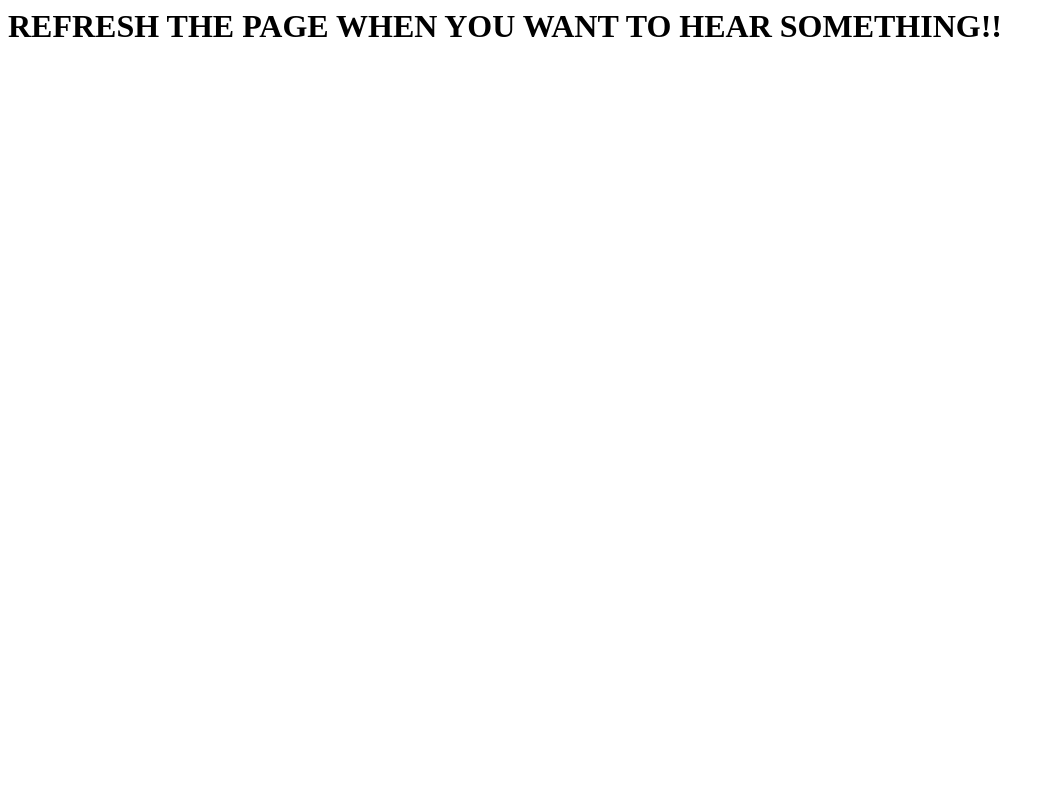
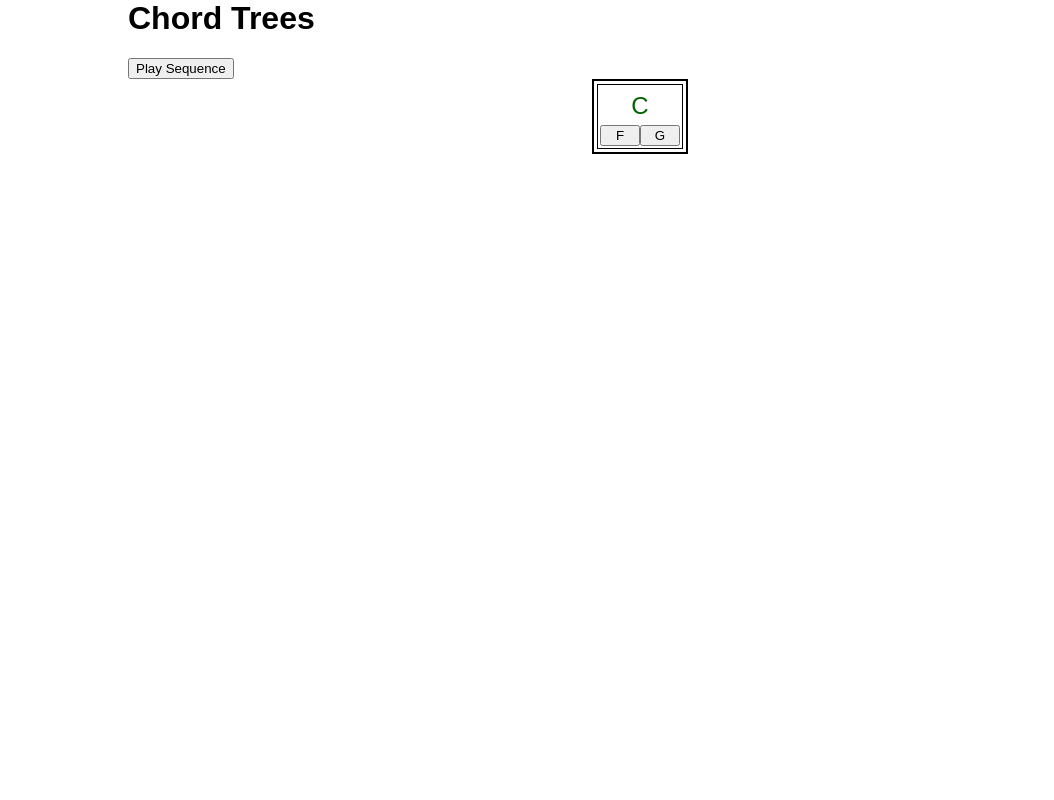
Before and after one commit to pgulley/genrep_syntax, a Flask app: page / in a window 1280 px wide. Shown: the whole page, without its empty margins (0-1054 px from the left). Run offline with Flask 2, Linux system fonts and the light colour scheme; some libraries are stand-ins or nearby versions.

Commit message:
early ui experiments with vue

```diff
--- a/app.py
+++ b/app.py
@@ -7,8 +7,8 @@ app = Flask(__name__)
 @app.route("/")
 def main():
 	return render_template("main.html",
-
+		css = url_for("static", filename="style.css"),
 		base64_loc = url_for('static', filename="base64binary.js"),
 		mainjs_loc=url_for("static", filename="main.js"),
 		midi_loc = url_for("static", filename="midi.min.js")
-		)
+	)
--- a/static/main.js
+++ b/static/main.js
@@ -1,3 +1,5 @@
+const { createApp } = Vue
+
 MIDIREADY = false
 
 MIDI.loadPlugin({
@@ -11,13 +13,10 @@ MIDI.loadPlugin({
 			MIDIREADY = true
 			MIDI.programChange(0,16,0)
 			MIDI.setVolume(0, 127);
-			//MIDI.noteOn(0, note, velocity, delay);
-			//MIDI.noteOff(0, note, delay + 5.75);
-			console.log("you should have heard something by now")
-			seq = RandomTree(7).getLeaves()
-			console.log(seq)
-			seq = seq.split(", ")
-			playSequence(seq, 2)
+			//seq = RandomTree(3).getLeaves()
+
+			//seq = seq.split(", ")
+			//playSequence(seq, 2)
 		}
 
 });
@@ -33,13 +32,12 @@ function playChord(chord, start, duration){
 function playSequence(seq, duration){
 	for(i in seq){
 		c = seq[i]
-
 		playChord(c, duration*i, duration)
 	}
 
 }
 
-
+// {root:{function:[option1,option2], ...} ...}
 chord_rules = {
 	"C": {"c": ["F", "G"], "m": ["Am", "Em"], "s": ["Bdim", "Dm"]},
 	"Dm": {"c": ["Am", "G"], "m": ["Bdim", "F"], "s": ["Em", "C"]},
@@ -94,6 +92,16 @@ var nodeActions = {
 			this.children["L"].growTree(depth-1)
 			this.children["R"].growTree(depth-1)
 		}
+	},
+	addChild: function(choice){
+		if(this.children == null){
+			if(this.side == "R" || this.side == "root"){
+				this.children = {'L':createNode(choice, "L", this.rule), 'R':createNode(this.chord, "R", this.rule)}
+			}
+			else{
+				this.children = {'L':createNode(this.chord, "L", this.rule), 'R':createNode(choice, "R", this.rule)}
+			}
+		}
 	}
 }
 
@@ -105,9 +113,8 @@ function createNode(chord, side, exclude_rule){
 	else{
 		rule_choices = ["c", "m", "s"]
 		if(exclude_rule){
-
 			//Little machine to remove the parent rule from the options for a child rule
-			//hypothetically reducing the likelihood of repeating things
+			//hypothetically reducing the likelihood of repeating chords
 			rule_choices.splice(rule_choices.indexOf(exclude_rule),1)
 		}
 
@@ -118,11 +125,10 @@ function createNode(chord, side, exclude_rule){
 	node.chord = chord
 	node.rule = rule
 	node.side = side
+	node.options = chord_rules[chord][rule]
 	node.children = null
 	return node
 }
-
-
 
 //get a random balanced tree of a given depth
 function RandomTree(depth){
@@ -131,7 +137,69 @@ function RandomTree(depth){
 	return tree
 }
 
+//above this it just works ya
 
-//seq1 = RandomTree(3).getLeaves()
-//seq2 = RandomTree(4).getLeaves()
-//seq3 = RandomTree(7).getLeaves()
+createApp({
+	template:`
+		<div class="main">
+		<button @click="playSeq()"> Play Sequence</button>
+		<div class="tree_root node">
+
+			<Node :node="root_node" />
+
+		</div>
+		</div>
+	`,
+    data() {
+      return {
+        root_node:RandomTree(0)
+    	}
+	},
+	methods:{
+		playSeq(){
+			seq = this.root_node.getLeaves()
+			console.log(seq)
+			seq = seq.split(", ")
+			playSequence(seq, 2)
+		}
+	}
+}).component("Node",{
+  	props:['node'],
+  	setup(props) {
+
+    	// setup() receives props as the first argument.
+    	//console.log(props.node)
+  	},
+  	template:`
+  		<div class="node" :class="{ isLeaf: isLeaf() }">
+  			<div class="chordName"> {{node.chord}} </div>
+			<div v-if='isLeaf()' class="options">
+				<button class="child_opt" @click="spawnChildren(0)">{{node.options[0]}}</button>
+				<button class="child_opt" @click="spawnChildren(1)">{{node.options[1]}}</button>
+			</div>
+			<div v-else>
+				<Node :node="leftChild()" />
+				<Node :node="rightChild()" />
+			</div>
+		</div>`,
+  	data(){
+  		return {
+
+  		}
+  	},
+  	methods: {
+		isLeaf:function(){
+			return this.node.children == null
+		},
+		leftChild:function(){
+			return this.node.children.L
+		},
+		rightChild:function(){
+			return this.node.children.R
+		},
+		spawnChildren:function(option){
+			this.node.addChild(this.node.options[option])
+		}
+
+	}
+}).mount('#chordtree')
--- /dev/null
+++ b/static/style.css
@@ -0,0 +1,48 @@
+body{
+	font-family: sans-serif;
+	width: 80%;
+	margin: auto;
+}
+
+#chordtree{
+	margin: auto;
+}
+
+.tree_root{
+	margin: auto !important;
+	padding: 10px;
+	border: 2px solid black !important;
+	width: fit-content !important;
+	display: block !important;
+}
+
+
+.node{
+	display: inline-block;
+	padding: 2px;
+	border: 1px solid black;
+	margin: 1px;
+	color: gray;
+}
+
+.node.isLeaf{
+	color: darkgreen;
+
+}
+
+.chordname{
+	margin: auto;
+	width: 60px;
+	text-align: center;
+	margin-top: 5px;
+	margin-bottom: 5px;
+	font-size: 1.5em;
+}
+
+.options{
+
+}
+
+.child_opt{
+	width: 40px;
+}
--- a/templates/main.html
+++ b/templates/main.html
@@ -1,11 +1,13 @@
 <html>
 <head>
-
+	<link rel="Stylesheet" href={{css}}>
 </head>
 <body>
-<h1> REFRESH THE PAGE WHEN YOU WANT TO HEAR SOMETHING!!</h1>
-<script src="{{base64_loc}}"></script>
-<script src="{{midi_loc}}"></script>
-<script src="{{mainjs_loc}}"></script>
+	<script src="https://unpkg.com/vue@3"></script>
+	<h1> Chord Trees </h1>
+	<div id="chordtree"> </div>
+	<script src="{{base64_loc}}"></script>
+	<script src="{{midi_loc}}"></script>
+	<script src="{{mainjs_loc}}"></script>
 </body>
 </html>
```
